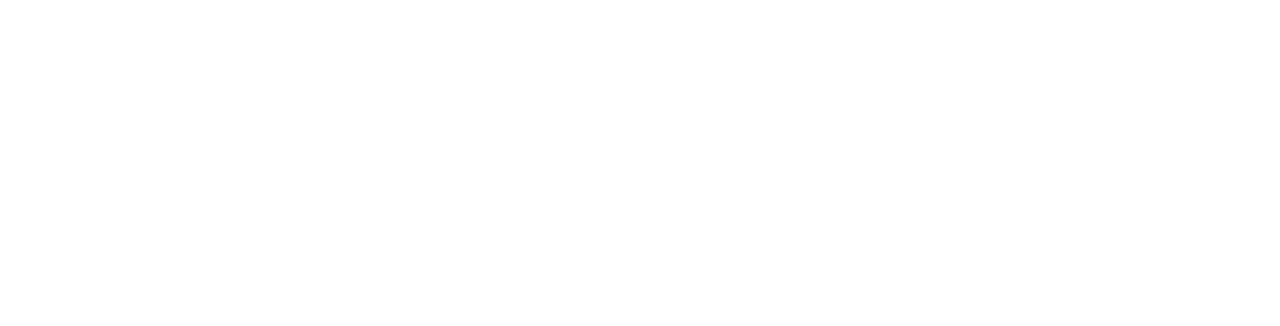
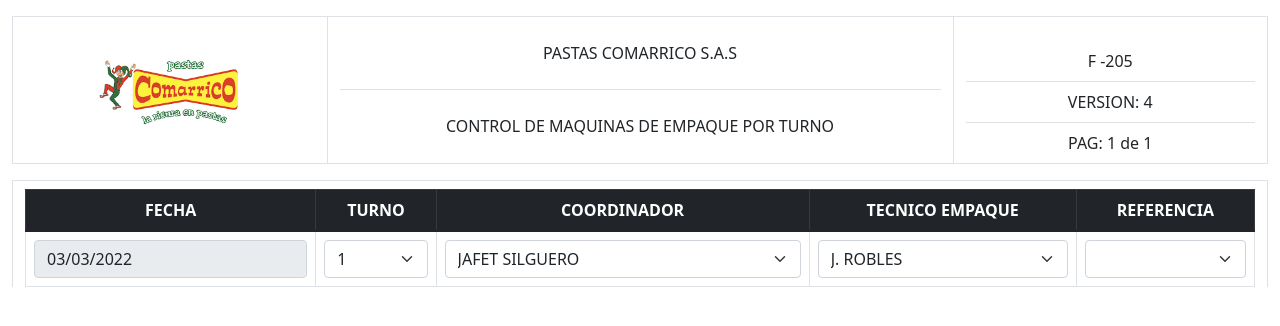
Before and after one commit to eff-zero/proyecto_empaques, a website: page index.html in a window 1280 px wide. Drawn offline with nearby package versions, Linux system fonts and the light colour scheme.

Commit message:
bloque 1 - carga de personal (select) y datos

```diff
--- a/index.html
+++ b/index.html
@@ -4,10 +4,73 @@
     <meta charset="UTF-8">
     <meta http-equiv="X-UA-Compatible" content="IE=edge">
     <meta name="viewport" content="width=device-width, initial-scale=1.0">
-    <link rel="stylesheet" href="/css/styles.css"> <!-- Bootsrap 5.0 - CSS -->
+    <link rel="stylesheet" href="css/styles.css"> <!-- Bootsrap 5.0 - CSS -->
     <title> PASTAS COMARRICO S.A.S </title>
 </head>
 <body>
+    <div class="container-fluid" id="main">
+
+        <!-- HEADER -->
+        <header class="container-fluid">
+            <div class="row text-center border my-3">
+                <div class="col"> <img src="./img/logo.png" alt="" style="height: 140px;"> </div>
+                <div class="col-6 border-start border-end">
+                    <div class="h-50 pt-4 border-bottom">PASTAS COMARRICO S.A.S </div>
+                    <div class="h-50 pt-4"> CONTROL DE MAQUINAS DE EMPAQUE POR TURNO </div>
+                </div>
+                <div class="col pt-4">
+                    <div class="py-2"> F -205 </div>
+                    <div class="py-2 border-bottom border-top"> VERSION: 4 </div>
+                    <div class="py-2"> PAG: 1 de 1 </div>
+                </div>
+            </div>
+        </header>
+        <!-- HEADER -->
+
+        <!-- DATOS BASICOS -->
+        <div class="container-fluid border-start border-end border-top pt-2">
+            <table class="table table-bordered text-center table-responsive">
+                <thead class="table-dark">
+                    <tr>
+                        <th scope="col"> FECHA </th>
+                        <th scope="col"> TURNO </th>
+                        <th scope="col"> COORDINADOR </th>
+                        <th scope="col"> TECNICO EMPAQUE</th>
+                        <th scope="col"> REFERENCIA </th>
+                    </tr>
+                </thead>
+                <tbody>
+                    <tr>
+                        <td> <input type="date" class="form-control" id="fecha" disabled> </td>
+                        <td>
+                            <select name="" id="" class="form-select">
+                                <option value="1">1</option>
+                                <option value="2">2</option>
+                                <option value="3">3</option>
+                            </select>
+                        </td>
+                        <td>
+                            <select name="" id="coordinadores" class="form-select text-uppercase">
+                                <!-- AQUI HACEMOS LA CARGA DE LOS OPTION SON LOS SCRIPTS -->
+                            </select>
+                        </td>
+                        <td>
+                            <select name="" id="tecnicos_emp" class="form-select text-uppercase">
+                                <!-- AQUI HACEMOS LA CARGA DE LOS OPTION SON LOS SCRIPTS -->
+                            </select>
+                        </td>
+                        <td>
+                            <select name="" id="" class="form-select text-uppercase">
+                            </select>
+                        </td>
+                    </tr>
+                </tbody>
+            </table>
+        </div>
+        <!-- DATOS BASICOS -->
+
+    </div>
+    <script type="module" src="./js/script.js"></script>
     <script src="node_modules/bootstrap/dist/js/bootstrap.min.js"></script> <!-- Bootsrap 5.0 - SCRIPT -->
 </body>
 </html>
--- /dev/null
+++ b/js/script.js
@@ -0,0 +1,201 @@
+const datos = {
+    personal : {
+        "coordinadores": [
+            "Jafet Silguero",
+            "Emiro Vergara",
+            "Alvaro Charris",
+            "Carlos Ventura",
+            "Oriana Doria",
+            "Katherin Chamorro",
+            "Geraldin Royert"
+        ],
+        "op_pastero": [
+            "R. BOSSA",
+            "V. RODRIGUEZ",
+            "N. BELTRÁN",
+            "E. FRONTADO",
+            "E. ARDILA",
+            "B. GUTIERREZ",
+            "O. CAMPO",
+            "E. CASTILLO",
+            "J. ORTIZ",
+            "A. RODRIGUEZ"
+        ],
+        "tec_empaque": [
+            "J. ROBLES",
+            "J. SARMIENTO",
+            "L. FONTALVO",
+            "R. CASTILLO",
+            "J. SERGE",
+            "D. BELTRÁN",
+            "J. FREILE",
+            "E. LÓPEZ",
+            "A. CABARCAS",
+            "A.OLIVERA",
+            "R. SOSA",
+            "J. JUNCO"
+        ]
+    },
+
+    maquinas: {
+        "AP1-AP2": [
+            "Macarron Largo Doria x 250g",
+            "Rigatoni Doria x 500g",
+            "Spaghetti Comarrico x 1000g",
+            "Spaghetti Comarrico x 120g",
+            "Spaghetti Comarrico x 250g",
+            "Spaghetti Comarrico x 454g",
+            "Spaghetti Comarrico x 500g",
+            "Spaghetti Comarrico x 120g 1/4 SM",
+            "Spaghetti con proteina arveja KIBO x 220g",
+            "Spaghetti Doria x 1000g",
+            "Spaghetti Doria x 125g",
+            "Spaghetti Doria x 200g",
+            "Spaghetti Doria x 250g",
+            "Spaghetti Doria x 500g",
+            "Pqt Capellini Monticello x 454g",
+            "Spaghetti Doria x 800g"
+        ],
+        "EM": [
+            "4 Capellini Monticello x 454g",
+            "Canelloni Monticello x 250g",
+            "Canelones Doria x 250g",
+            "Canelones Lucchetti x 250g",
+            "Nidos Doria x 400g",
+            "Pasta Comarrico surtida 50und120gr"
+        ],
+        "R1-R2": [
+            'Guarguerones Doria x 250g'
+        ],
+        "SCHIB": [
+            "Lasagna Pan pa Ya! x 16 kg",
+            "Lasagna Doria Precocida x 15 kg",
+            "Lasagna Doria precocida x 2.5kg x 6und",
+            "Lasagna Doria Precocida x 200g",
+            "Lasagna Doria Precocida x 380g mas Molde",
+            "Lasagna Doria Precocida x 400g",
+            "Lasagna Doria precocida x 5000g",
+            "Lasagna Doria Precocida x 500g",
+            "Lasagna Doria Tentacion Chocolate x 250g",
+            "Lasagna Doria x 454g UP",
+            "Lasagna No510 Monticello Prec x 750g NOV"
+        ],
+        "M1-M2-M3": [
+            'Cabello de Ángel Doria x 125g',
+            'Cabello de Ángel Doria x 250g',
+            'Cabello de Ángel Doria x 500g',
+            'Canelloni Monticello EdicEspecial x 250g',
+            'Caracol Comarrico x 120g',
+            'Caracol Comarrico x 250g',
+            'Caracol Comarrico x 500g',
+            'Caracol Comarrico x 1000g',
+            'Caracol Comarrico x 454g',
+            'Coditos Comarrico x 250g',
+            'Codo Doria x 250g',
+            'Concha Doria x 1000g',
+            'Concha Doria x 125g',
+            'Concha Doria x 250g',
+            'Concha Doria x 500g',
+            'Fideo Comarrico x 120g',
+            'Fideo Comarrico x 120g 1/4 SM',
+            'Fideo Comarrico x 120g Plan Bquilla',
+            'Fideo Comarrico x 250g',
+            'Fideo Comarrico x 454g',
+            'Fideo Comarrico x 500g',
+            'Fideo Comarrico x 85g',
+            'Fideo Comarrico x 1000g',
+            'Fideo Doria x 125g',
+            'Fideo Doria x 200g',
+            'Fideo Doria x 250g',
+            'Fideo Doria x 500g',
+            'Granel Macarron Instantaneo',
+            'Mac. Corto Comarrico x 120g',
+            'Mac. Corto Comarrico x 250g',
+            'Macarron corto Comarrico x 500g',
+            'Macarron Doria x 1000g',
+            'Macarron Doria x 125g',
+            'Macarron Doria x 250g',
+            'Macarron Doria x 500g',
+            'Mac. Grueso Comarrico x 250g',
+            'Mac. Grueso Comarrico x1000g',
+            'Rigatoni Doria x 125g',
+            'Rigatoni Doria x 250g',
+            'Surtida DORIA Clasica x 250gx24und',
+            'Tagliatelle Nidi Monticello x 250g',
+            'Tornillo Comarrico x 250g',
+            'Tornillo Comarrico x 1000g',
+            'Tornillo Doria x 250g',
+            'Fideo Comarrico x 190g',
+            'Caracol Comarrico x 190g',
+            'Concha Doria x 200g',
+            'Spaghetti Comarrico x 400g',
+            'Fideo Comarrico x 400g',
+            'Macarron corto Comarrico x 454g',
+            'Surtida Doria x 250g',
+            'Tagliatelle Nidi Monticello x 250g',
+            'Tornillo Comarrico x 250g',
+            'Tornillo Comarrico x 1000g',
+            'Canelloni Monticello x 250g Ed. Especial',
+            'Spaghetti Comarrico x 400g',
+            'Fideo Comarrico x 400g',
+            'Caracol Comarrico x 190g',
+            'Mac. Corto Comarrico x 454g',
+            'Rigattoni Doria x 454g U',
+            'Tornillo Kibo x 220g',
+            'Lasagna Monticello x 400g'
+        ]
+    }
+}
+
+/* FUNCIONES AL INICIAR PAGINA */
+window.onload = () => {
+    document.getElementById('fecha').value = fecha_hoy();
+    cargar_coordinadores(datos);
+    cargar_tecnico_empaque(datos);
+}
+
+/* FUNCION PARA OBTENER LA FECHA DE HOY */
+function fecha_hoy () {
+    let fecha_hoy = new Date().toLocaleDateString();
+    fecha_hoy = fecha_hoy.split('/').reverse();
+
+    let fecha_con_ceros = fecha_hoy.map((data) => {
+        if (data.length == 1) {
+            return data = 0 + data;
+        }
+        return data;
+    });
+
+    let formato_fecha = "";
+    for (let i in fecha_con_ceros) {
+        i != fecha_con_ceros.length-1
+        ? formato_fecha = formato_fecha + fecha_con_ceros[i] + "-"
+        : formato_fecha = formato_fecha + fecha_con_ceros[i];
+    }
+
+    return formato_fecha;
+}
+
+/* CARGA DE COORDINADORES */
+function cargar_coordinadores (datos) {
+    let $select_coordinadores = document.getElementById('coordinadores');
+    datos.personal.coordinadores.forEach(coordinador => {
+        let html_option = document.createElement('option');
+        html_option.value = coordinador;
+        html_option.text = coordinador;
+        $select_coordinadores.appendChild(html_option);
+    });
+}
+
+/* CARGAR TECNICOS DE EMPAQUE */
+function cargar_tecnico_empaque (datos) {
+    let $select_coordinadores = document.getElementById('tecnicos_emp');
+    datos.personal.tec_empaque.forEach(tecnico => {
+        let html_option = document.createElement('option');
+        html_option.value = tecnico;
+        html_option.text = tecnico;
+        $select_coordinadores.appendChild(html_option);
+    });
+}
+
+console.log(datos.maquinas.SCHIB);
--- a/package.json
+++ b/package.json
@@ -1,5 +1,6 @@
 {
   "dependencies": {
     "bootstrap": "^5.1.3"
-  }
+  },
+  "type": "module"
 }
```
Also changed, not shown: db/datos.js (added, +39 -0 lines), img/logo.png (added), 1 other file.
